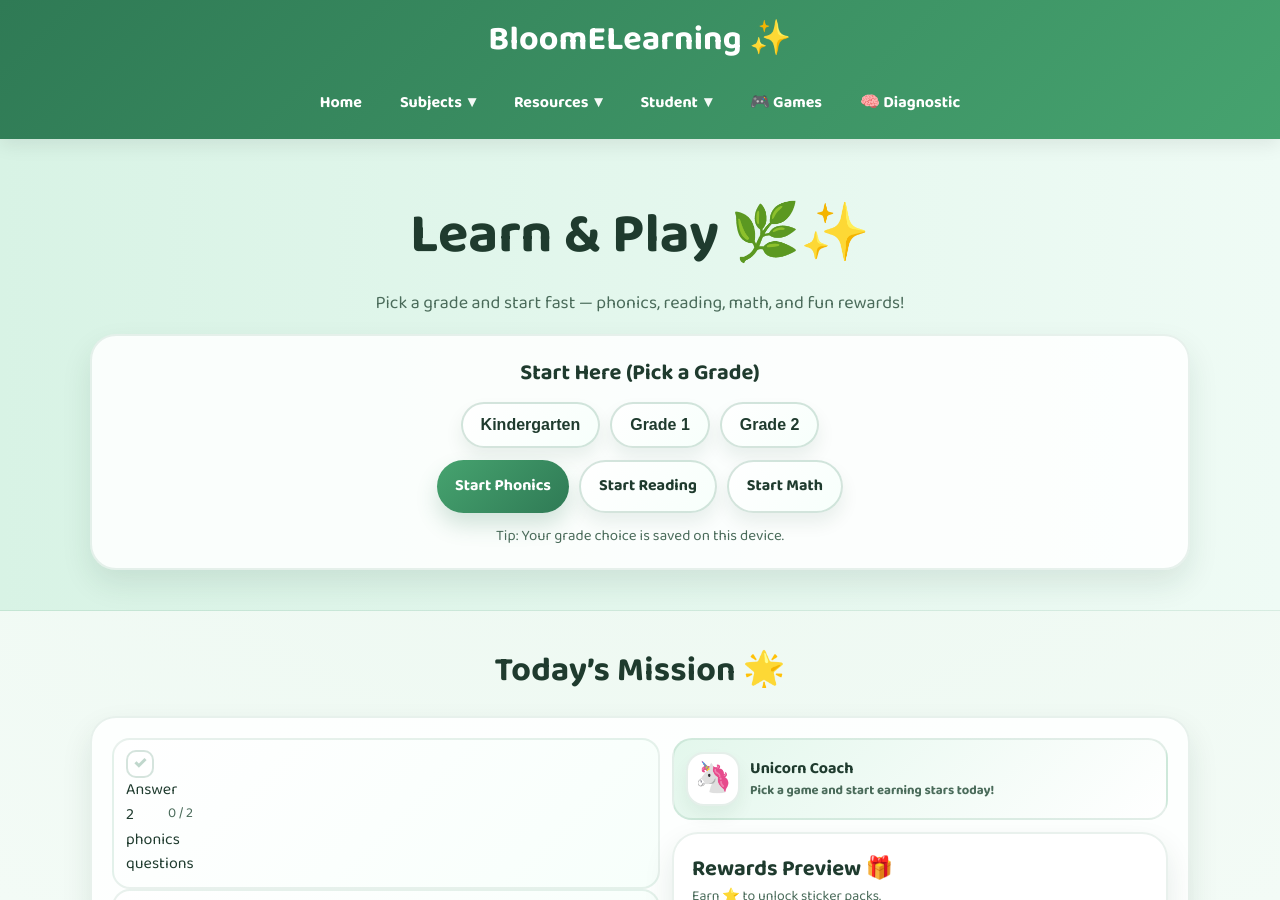
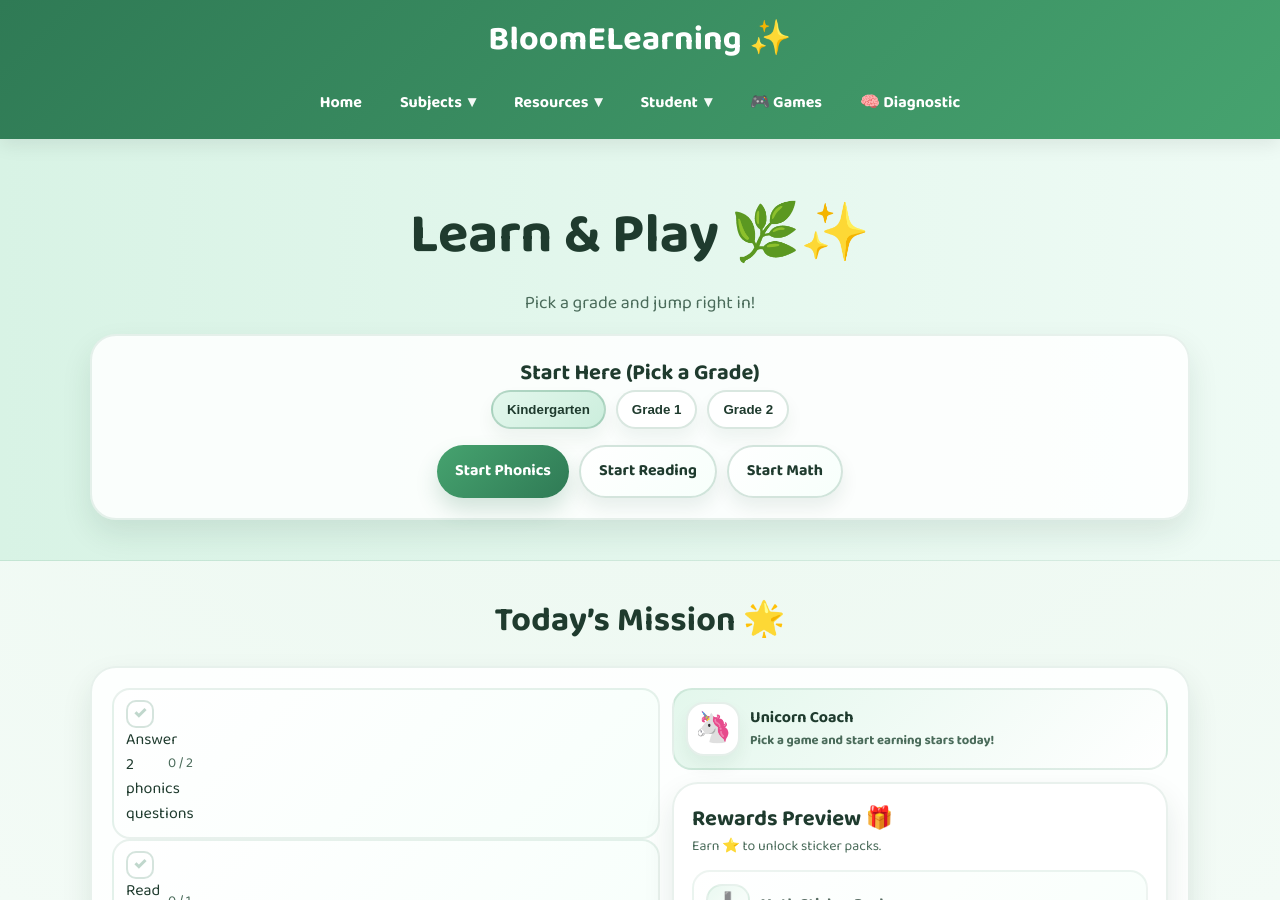
Before and after one commit to crivera-edtech/crivera-edtech.github.io, a Jekyll site: the page index.html, which Jekyll copies as it is, in a window 1280 px wide and 900 px high. Built offline with Jekyll 4.4.1, drawn with Linux system fonts in a browser that asks for light colours.

Commit message:
Update index.html

```diff
--- a/index.html
+++ b/index.html
@@ -54,26 +53,22 @@
 <section class="hero">
   <div class="container">
     <h1>Learn & Play 🌿✨</h1>
-    <p>Pick a grade and start fast — phonics, reading, math, and fun rewards!</p>
+    <p>Pick a grade and jump right in!</p>
 
     <div class="game-box wide" style="margin-top:16px;">
-      <div class="kid-big" style="text-align:center;">Start Here (Pick a Grade)</div>
+      <div class="kid-big">Start Here (Pick a Grade)</div>
 
-      <!-- ✅ Updated: grade pills now same size as row 2 by using btn secondary -->
-      <div class="quick-strip" style="justify-content:center; margin-top:12px;">
-        <button class="btn secondary grade-btn active" data-grade="K" type="button">Kindergarten</button>
-        <button class="btn secondary grade-btn" data-grade="1" type="button">Grade 1</button>
-        <button class="btn secondary grade-btn" data-grade="2" type="button">Grade 2</button>
+      <div class="badge-row">
+        <button class="pill active" data-grade="K">Kindergarten</button>
+        <button class="pill" data-grade="1">Grade 1</button>
+        <button class="pill" data-grade="2">Grade 2</button>
       </div>
 
-      <!-- ✅ Updated: removed Trace a Letter -->
-      <div class="quick-strip" style="justify-content:center; margin-top:12px;">
+      <div class="quick-strip">
         <a class="btn" id="startPhonics" href="phonics.html">Start Phonics</a>
         <a class="btn secondary" id="startReading" href="reading.html">Start Reading</a>
         <a class="btn secondary" id="startMath" href="math.html">Start Math</a>
       </div>
-
-      <div class="hero-note" style="text-align:center;">Tip: Your grade choice is saved on this device.</div>
     </div>
 
   </div>
@@ -166,36 +161,29 @@
 
 <footer>© 2026 BloomELearning ✨ | Made with 💚</footer>
 
+<script src="./nav.js"></script>
 <script>
-  // -----------------------------
-  // Grade preference
-  // -----------------------------
   const PREF_GRADE_KEY = "bloom_pref_grade";
+  const PROG_KEY = "bloom_progress";
+  const MISSION_KEY = "bloom_daily_mission";
+
   let grade = localStorage.getItem(PREF_GRADE_KEY) || "K";
 
   function setGrade(g){
     grade = g;
     localStorage.setItem(PREF_GRADE_KEY, g);
-
-    document.querySelectorAll(".grade-btn[data-grade]").forEach(b=>{
+    document.querySelectorAll(".pill[data-grade]").forEach(b=>{
       b.classList.toggle("active", b.dataset.grade === grade);
     });
 
-    // Pass grade in URL (optional use on other pages)
     document.getElementById("startPhonics").href = `phonics.html?grade=${encodeURIComponent(grade)}`;
     document.getElementById("startReading").href = `reading.html?grade=${encodeURIComponent(grade)}`;
     document.getElementById("startMath").href = `math.html?grade=${encodeURIComponent(grade)}`;
   }
 
-  document.querySelectorAll(".grade-btn[data-grade]").forEach(btn=>{
+  document.querySelectorAll(".pill[data-grade]").forEach(btn=>{
     btn.onclick = ()=> setGrade(btn.dataset.grade);
   });
-
-  // -----------------------------
-  // Missions (Daily)
-  // -----------------------------
-  const MISSION_KEY = "bloom_daily_mission";
-  const PROG_KEY = "bloom_progress";
 
   function todayKey(){
     const d = new Date();
@@ -223,7 +211,6 @@
 
   function renderMission(){
     const ms = ensureMission();
-
     const g1 = 2, g2 = 1, g3 = 2;
 
     document.getElementById("m1txt").textContent = `${Math.min(ms.phonics,g1)} / ${g1}`;
```
Also changed, not shown: other parts of index.html (+3 -14 lines).
